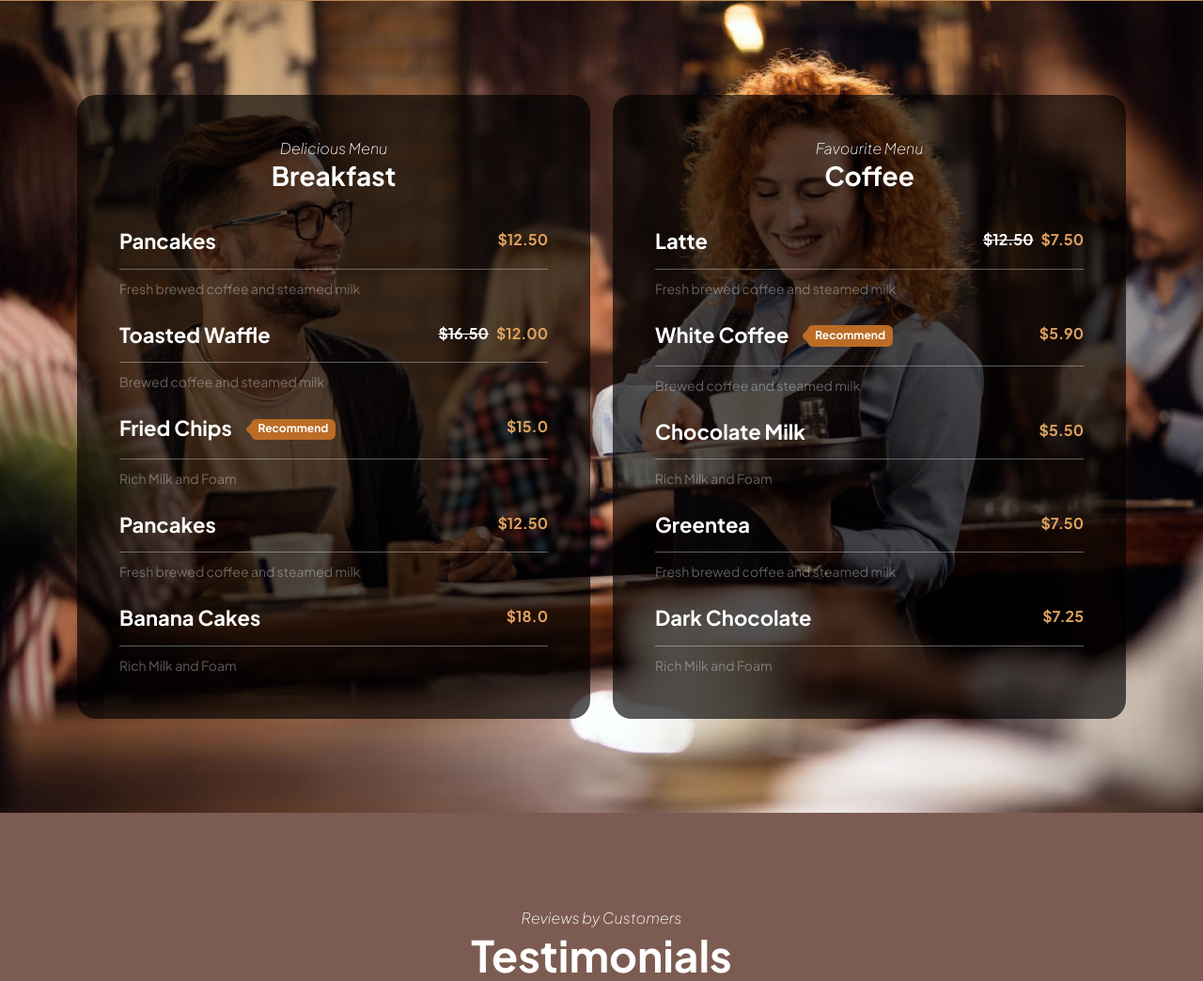
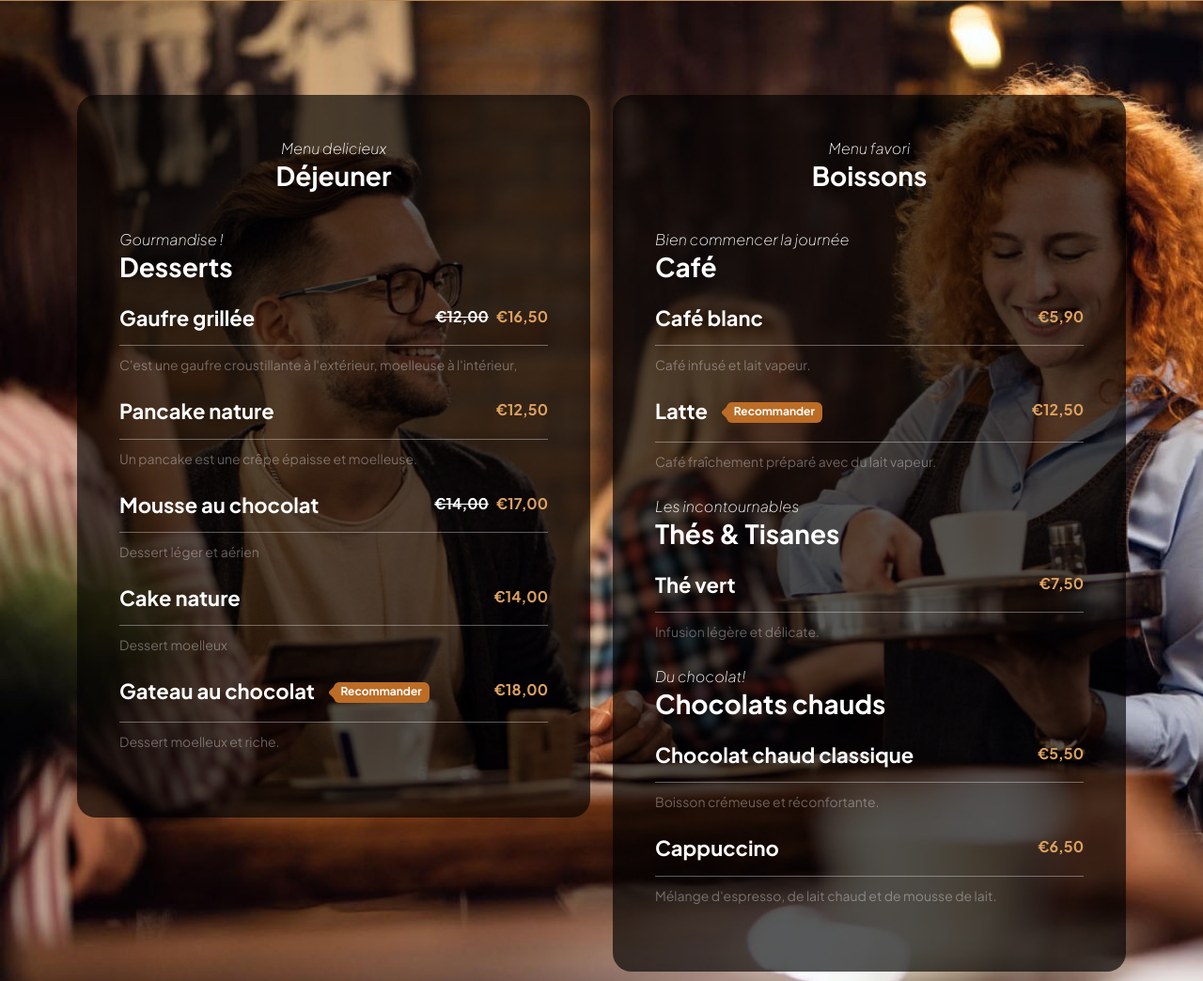
Before and after one commit to tecg-sgc/chocolatte, a PHP site: page / in a window 1280 px wide. Shown: the part 2280-3324 px from the top of the page at 94% size. Run offline with PHP 8.4, Linux system fonts and the light colour scheme; data comes from the database, SQL or seed files in the repository.

Commit message:
Added menu fetching and display

```diff
--- a/controllers/HomeController.php
+++ b/controllers/HomeController.php
@@ -9,6 +9,30 @@ class HomeController extends BaseController
             'title' => 'Chocolatte',
             'employees' => Employee::getHomepageEmployees(),
             'reviews' => Review::getHomepageReviews(),
+            'categories' => $this->getMenuCategories(),
         ]);
     }
+
+    protected function getMenuCategories()
+    {
+        $categories = ProductCategory::getHomepageMainCategories();
+
+        foreach ($categories as $mainCategoryIndex => $category) {
+            $category->subcategories = ProductCategory::getHomepageSubCategories($category);
+
+            foreach($category->subcategories as $subCategoryIndex => $subcategory) {
+                $subcategory->products = Product::getHomepageProducts($subcategory);
+
+                if(! $subcategory->products) {
+                    unset($category->subcategories[$subCategoryIndex]);
+                }
+            }
+
+            if(! $category->subcategories) {
+                unset($categories[$mainCategoryIndex]);
+            }
+        }
+
+        return $categories;
+    }
 }
--- a/index.php
+++ b/index.php
@@ -8,6 +8,8 @@ require_once('controllers/HomeController.php');
 require_once('models/BaseModel.php');
 require_once('models/Employee.php');
 require_once('models/Review.php');
+require_once('models/ProductCategory.php');
+require_once('models/Product.php');
 
 $controller = new HomeController();
 
--- /dev/null
+++ b/models/Product.php
@@ -0,0 +1,9 @@
+<?php
+
+class Product extends BaseModel
+{
+    public function homepageProducts($category)
+    {
+        return $this->get('SELECT `products`.`name`,`products`.`description`, `products`.`tag`, `products`.`price`, `products`.`discount` FROM `products` WHERE `products`.`product_category_id` = '.$category->id.' ORDER BY `products`.`price` ASC;');
+    }
+}
--- /dev/null
+++ b/models/ProductCategory.php
@@ -0,0 +1,14 @@
+<?php
+
+class ProductCategory extends BaseModel
+{
+    public function homepageMainCategories()
+    {
+        return $this->get('SELECT `product_categories`.`id`, `product_categories`.`pre`, `product_categories`.`title` FROM `product_categories` WHERE `product_categories`.`parent_id` IS NULL ORDER BY `product_categories`.`order`;');
+    }
+
+    public function homepageSubCategories($category)
+    {
+        return $this->get('SELECT `product_categories`.`id`, `product_categories`.`pre`, `product_categories`.`title` FROM `product_categories` WHERE `product_categories`.`parent_id` = ' . $category->id . ' ORDER BY `product_categories`.`order`;');
+    }
+}
--- a/views/home.php
+++ b/views/home.php
@@ -188,27 +188,45 @@ Bootstrap 5 HTML CSS Template
                     <div class="container">
                         <div class="row">
 
+                            <?php foreach($categories as $index => $category): ?>
                             <div class="col-lg-6 col-12 mb-4 mb-lg-0">
                                 <div class="menu-block-wrap">
                                     <div class="text-center mb-4 pb-lg-2">
-                                        <em class="text-white">Delicious Menu</em>
-                                        <h4 class="text-white">Breakfast</h4>
+                                        <em class="text-white"><?= $category->pre; ?></em>
+                                        <h4 class="text-white"><?= $category->title; ?></h4>
                                     </div>
 
-                                    <div class="menu-block">
+                                    <?php foreach($category->subcategories as $index => $subcategory): ?>
+                                    <div class="my-4">
+                                        <em class="text-white"><?= $subcategory->pre; ?></em>
+                                        <h4 class="text-white"><?= $subcategory->title; ?></h4>
+                                    </div>
+
+                                    <?php foreach($subcategory->products as $index => $product): ?>
+                                    <div class="menu-block my-4">
                                         <div class="d-flex">
-                                            <h6>Pancakes</h6>
+                                            <h6><?= $product->name; ?>
+                                                <?php if($product->tag): ?>
+                                                <span class="badge ms-3"><?= $product->tag; ?></span>
+                                                <?php endif; ?>
+                                            </h6>
 
                                             <span class="underline"></span>
 
-                                            <strong class="ms-auto">$12.50</strong>
+                                            <?php if($product->discount): ?>
+                                                <strong class="text-white ms-auto"><del>€<?= number_format($product->price / 100, 2, ',', ' '); ?></del></strong>
+                                                <strong class="ms-2">€<?= number_format($product->discount / 100, 2, ',', ' '); ?></strong>
+                                            <?php else: ?>
+                                                <strong class="ms-auto">€<?= number_format($product->price / 100, 2, ',', ' '); ?></strong>
+                                            <?php endif; ?>
                                         </div>
 
                                         <div class="border-top mt-2 pt-2">
-                                            <small>Fresh brewed coffee and steamed milk</small>
+                                            <small><?= $product->description; ?></small>
                                         </div>
                                     </div>
-
+                                    <?php endforeach; ?>
+<!--
                                     <div class="menu-block my-4">
                                         <div class="d-flex">
                                             <h6>
@@ -269,93 +287,11 @@ Bootstrap 5 HTML CSS Template
                                         <div class="border-top mt-2 pt-2">
                                             <small>Rich Milk and Foam</small>
                                         </div>
-                                    </div>
+                                    </div> -->
+                                <?php endforeach; ?>
                                 </div>
                             </div>
-
-                            <div class="col-lg-6 col-12">
-                                <div class="menu-block-wrap">
-                                    <div class="text-center mb-4 pb-lg-2">
-                                        <em class="text-white">Favourite Menu</em>
-                                        <h4 class="text-white">Coffee</h4>
-                                    </div>
-
-                                    <div class="menu-block">
-                                        <div class="d-flex">
-                                            <h6>Latte</h6>
-
-                                            <span class="underline"></span>
-
-                                            <strong class="text-white ms-auto"><del>$12.50</del></strong>
-
-                                            <strong class="ms-2">$7.50</strong>
-                                        </div>
-
-                                        <div class="border-top mt-2 pt-2">
-                                            <small>Fresh brewed coffee and steamed milk</small>
-                                        </div>
-                                    </div>
-
-                                    <div class="menu-block my-4">
-                                        <div class="d-flex">
-                                            <h6>
-                                                White Coffee
-                                                <span class="badge ms-3">Recommend</span>
-                                            </h6>
-
-                                            <span class="underline"></span>
-
-                                            <strong class="ms-auto">$5.90</strong>
-                                        </div>
-
-                                        <div class="border-top mt-2 pt-2">
-                                            <small>Brewed coffee and steamed milk</small>
-                                        </div>
-                                    </div>
-
-                                    <div class="menu-block">
-                                        <div class="d-flex">
-                                            <h6>Chocolate Milk</h6>
-
-                                            <span class="underline"></span>
-
-                                            <strong class="ms-auto">$5.50</strong>
-                                        </div>
-
-                                        <div class="border-top mt-2 pt-2">
-                                            <small>Rich Milk and Foam</small>
-                                        </div>
-                                    </div>
-
-                                    <div class="menu-block my-4">
-                                        <div class="d-flex">
-                                            <h6>Greentea</h6>
-
-                                            <span class="underline"></span>
-
-                                            <strong class="ms-auto">$7.50</strong>
-                                        </div>
-
-                                        <div class="border-top mt-2 pt-2">
-                                            <small>Fresh brewed coffee and steamed milk</small>
-                                        </div>
-                                    </div>
-
-                                    <div class="menu-block">
-                                        <div class="d-flex">
-                                            <h6>Dark Chocolate</h6>
-
-                                            <span class="underline"></span>
-
-                                            <strong class="ms-auto">$7.25</strong>
-                                        </div>
-
-                                        <div class="border-top mt-2 pt-2">
-                                            <small>Rich Milk and Foam</small>
-                                        </div>
-                                    </div>
-                                </div>
-                            </div>
+                            <?php endforeach; ?>
 
                         </div>
                     </div>
```
